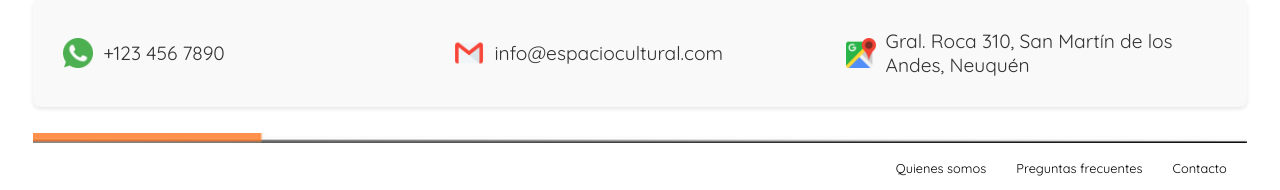
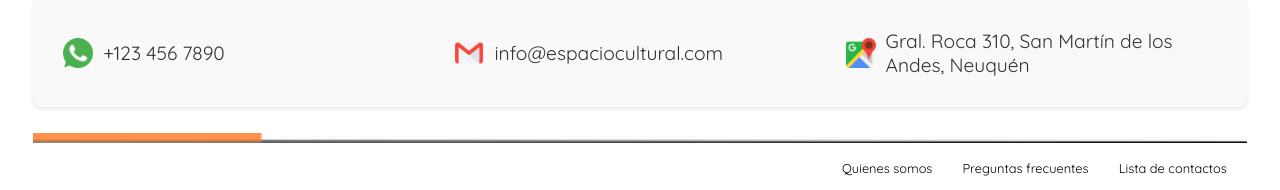
Before and after one commit to josenlp/Proyecto-Fullstack-24184-18, a Flask app: page /formulario in a window 1280 px wide. Shown: the part 1008-1198 px from the top of the page. Run offline with Flask 3, Linux system fonts and the light colour scheme.

Commit message:
Update contactanos.html

```diff
--- a/backend/templates/contactanos.html
+++ b/backend/templates/contactanos.html
@@ -170,7 +170,7 @@
               <ul class="menu-footer">
                   <li><a href="./quienes_somos.html">Quienes somos</a></li>
                   <li><a href="./preguntas_frecuentes.html">Preguntas frecuentes</a></li>
-                  <li><a href="./contactanos.html">Contacto</a></li>
+                  <li><a href="../templates/lista_contactos.html">Lista de contactos</a></li>
               </ul>
           </nav>
       </div>
```
